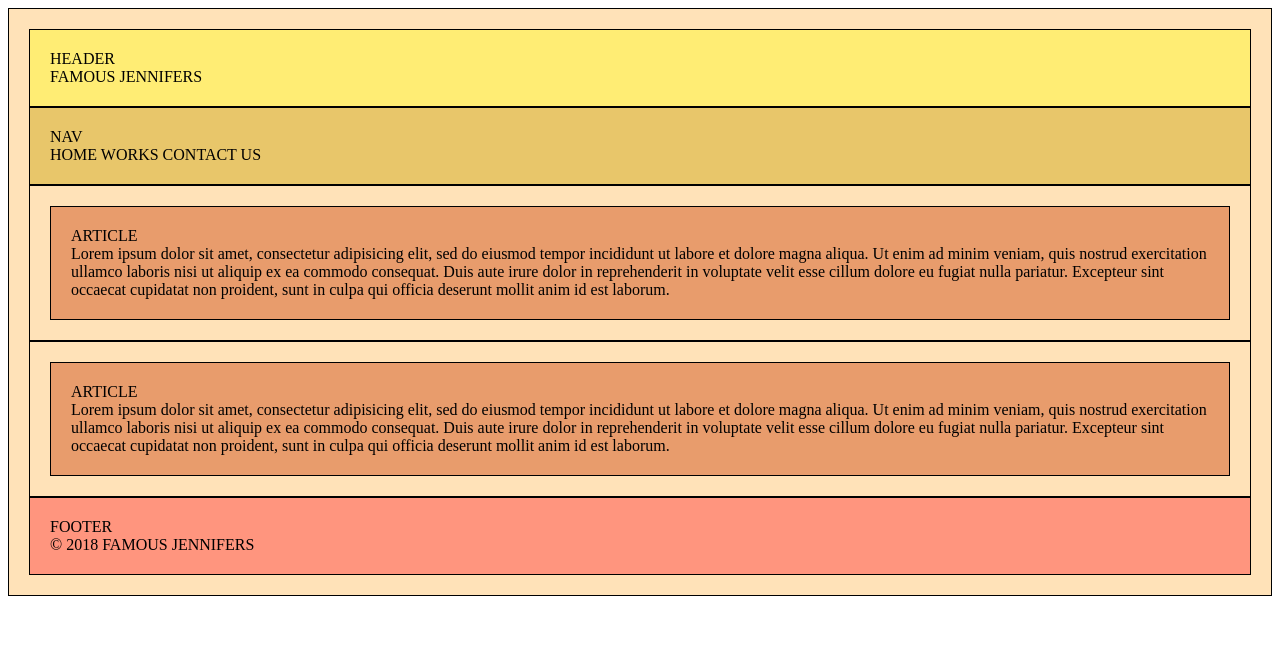
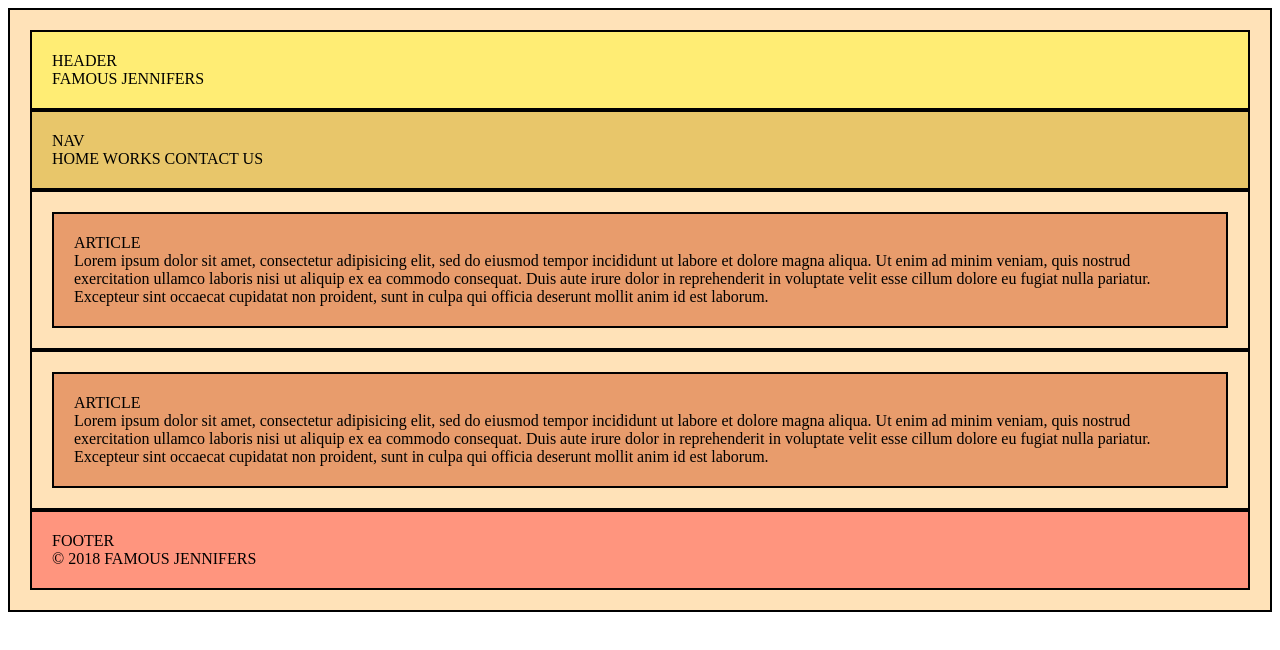
Before and after one commit to ljchung/ljchung.github.io, a plain HTML site: page unit_5/index.html in a window 1280 px wide. Drawn offline with Linux system fonts and the light colour scheme.

Commit message:
unit 5 checking

```diff
--- a/unit_5/css/style.css
+++ b/unit_5/css/style.css
@@ -1,12 +1,12 @@
 header {
     background-color: #FFED74;
-    border: 1px black solid;
+    border: 2px black solid;
     padding: 20px;
 }
 
 nav {
     background-color: #E8C66A;
-    border: 1px black solid;
+    border: 2px black solid;
     padding: 20px;
     list-style: none;
     display: flex;
@@ -15,18 +15,18 @@ nav {
 
 article {
     background-color: #E89C6C;
-    border: 1px black solid;
+    border: 2px black solid;
     padding: 20px;
 }
 
 footer {
     background-color: #FF957E;
-    border: 1px black solid;
+    border: 2px black solid;
     padding: 20px;
 }
 
 .wrapper, section {
     background-color: #FFE2B8;
-    border: 1px black solid;
+    border: 2px black solid;
     padding: 20px;
 }
```
